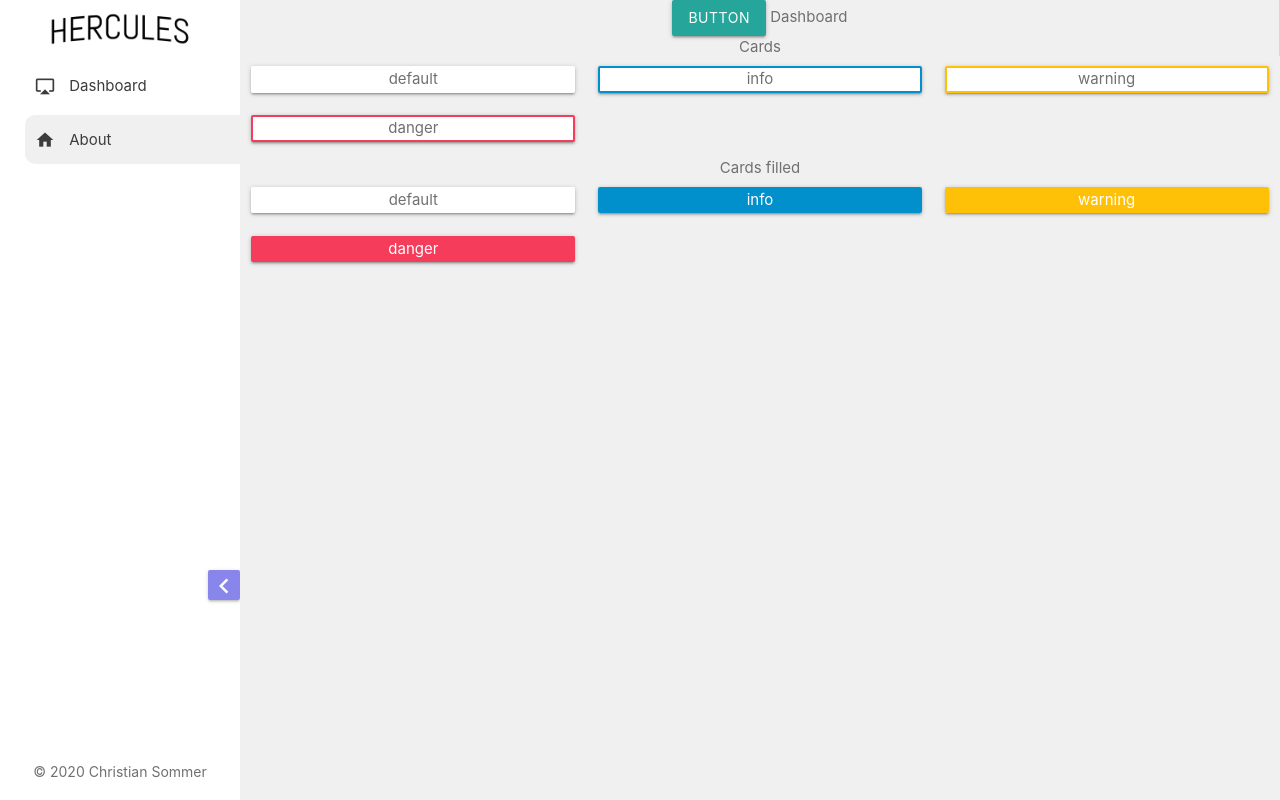
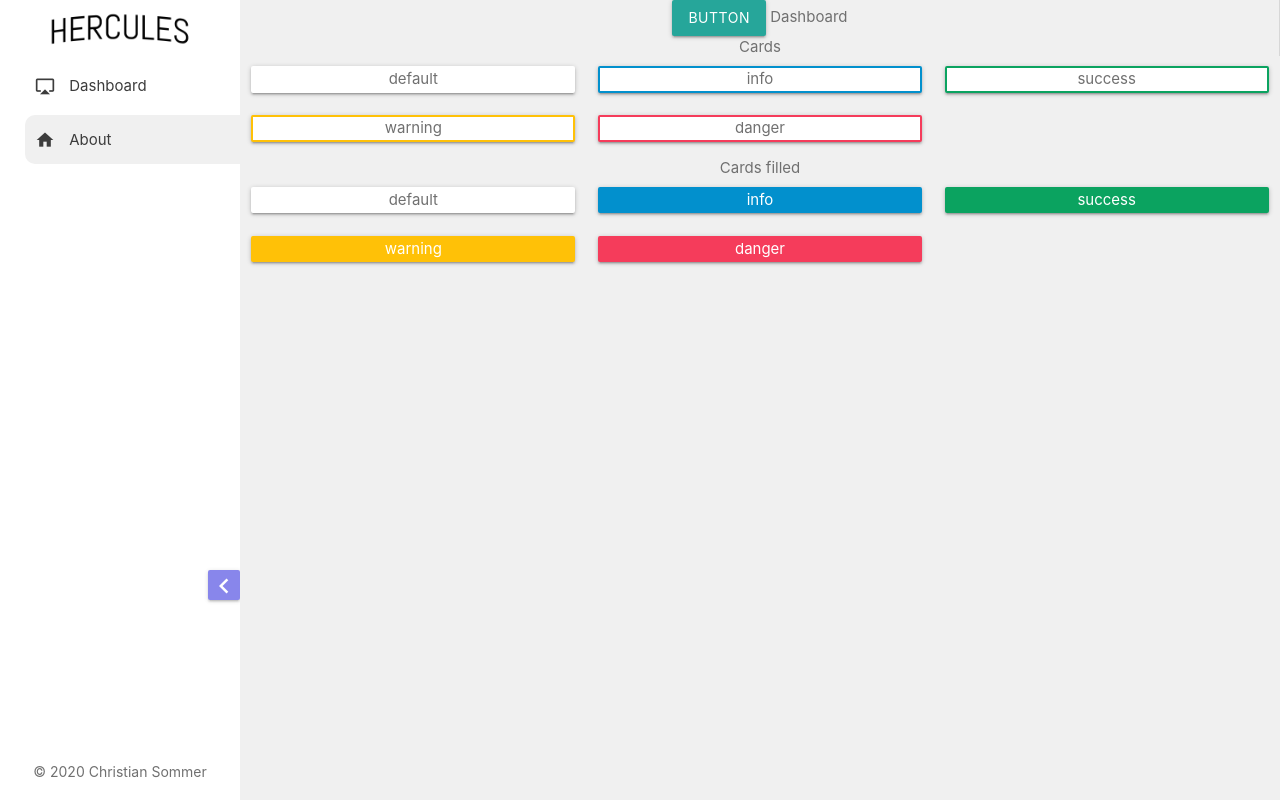
Before and after one commit to BlackGhostHD/Hercules-Board-Client, a Vue app: page /#/about in a window 1280 px wide. Built offline with nearby package versions, Linux system fonts and the light colour scheme.

Commit message:
added success basecard

```diff
--- a/src/components/BaseCard.vue
+++ b/src/components/BaseCard.vue
@@ -10,7 +10,7 @@ export default {
   props: {
     type: {
       type: String,
-      enum: ["default", "info", "warning", "danger"],
+      enum: ["default", "success", "info", "warning", "danger"],
       default: "dafault"
     },
     filled: {
@@ -32,6 +32,14 @@ export default {
   border-width: 2px;
   border-style: solid;
   border-color: var(--color-sidebar);
+
+  &.success {
+    border-color: var(--color-success);
+    &.filled {
+      color: var(--color-success-text);
+      background-color: var(--color-success);
+    }
+  }
 
   &.info {
     border-color: var(--color-info);
--- a/src/pages/About.vue
+++ b/src/pages/About.vue
@@ -12,6 +12,9 @@
         <BaseCard type="info">info</BaseCard>
       </div>
       <div class="col s12 m6 l4">
+        <BaseCard type="success">success</BaseCard>
+      </div>
+      <div class="col s12 m6 l4">
         <BaseCard type="warning">warning</BaseCard>
       </div>
       <div class="col s12 m6 l4">
@@ -23,6 +26,9 @@
       </div>
       <div class="col s12 m6 l4">
         <BaseCard type="info" :filled="true">info</BaseCard>
+      </div>
+      <div class="col s12 m6 l4">
+        <BaseCard type="success" :filled="true">success</BaseCard>
       </div>
       <div class="col s12 m6 l4">
         <BaseCard type="warning" :filled="true">warning</BaseCard>
--- a/src/styles/colors.dark.scss
+++ b/src/styles/colors.dark.scss
@@ -18,7 +18,8 @@
 
   --color-cards: rgb(27, 34, 58);
 
-  --color-info-text: var(--color-text);
+  --color-success-text: rgb(255, 255, 255);
+  --color-info-text: rgb(255, 255, 255);
   --color-warning-text: rgb(0, 0, 0);
-  --color-danger-text: var(--color-text);
+  --color-danger-text: rgb(255, 255, 255);
 }
--- a/src/styles/colors.scss
+++ b/src/styles/colors.scss
@@ -24,6 +24,8 @@
 
     --color-scrollbar-thumb: rgb(128, 128, 128);
 
+    --color-success: #0ba360;
+    --color-success-text: rgb(255, 255, 255);
     --color-info: #0290cd;
     --color-info-text: rgb(255, 255, 255);
     --color-warning: #ffc107;
```
